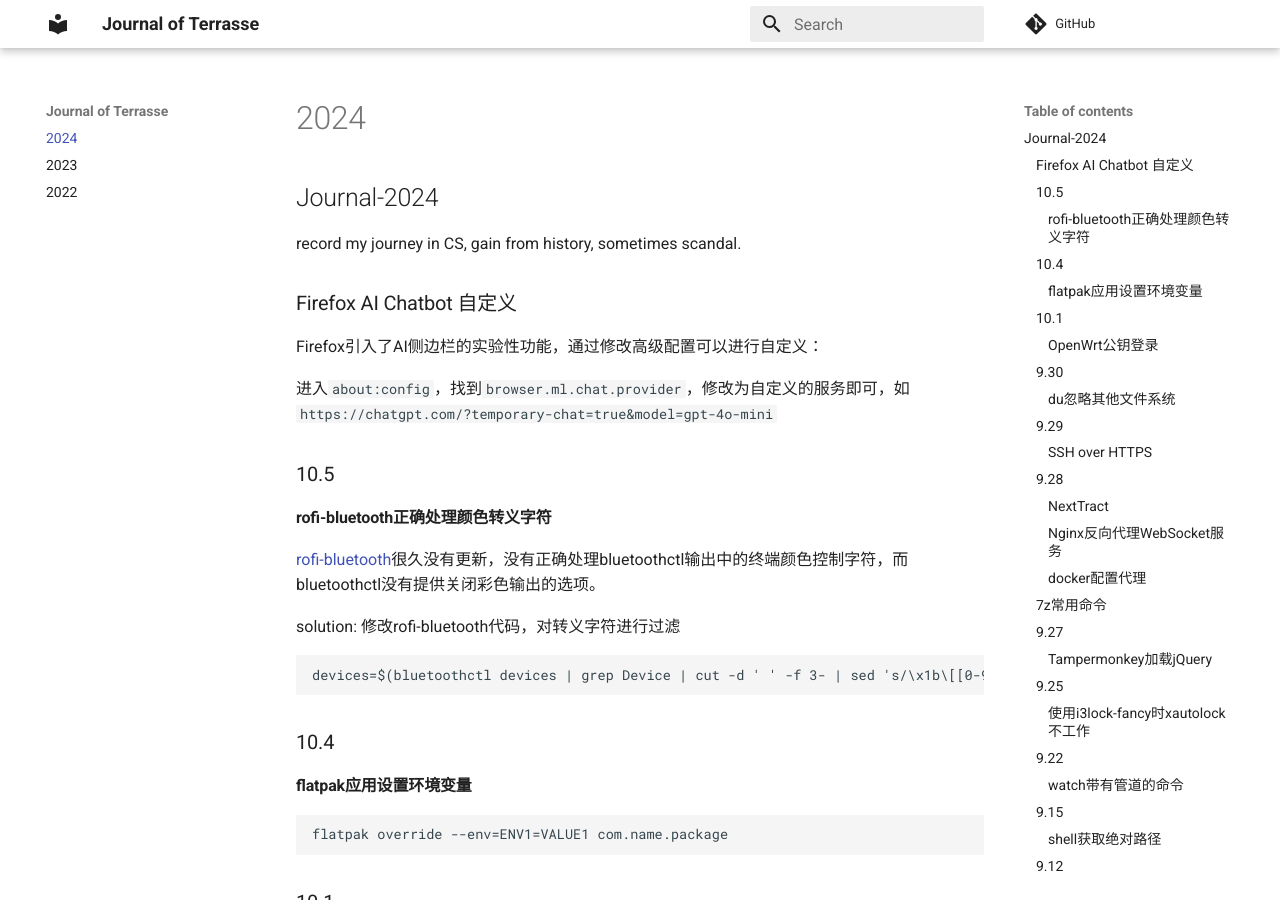
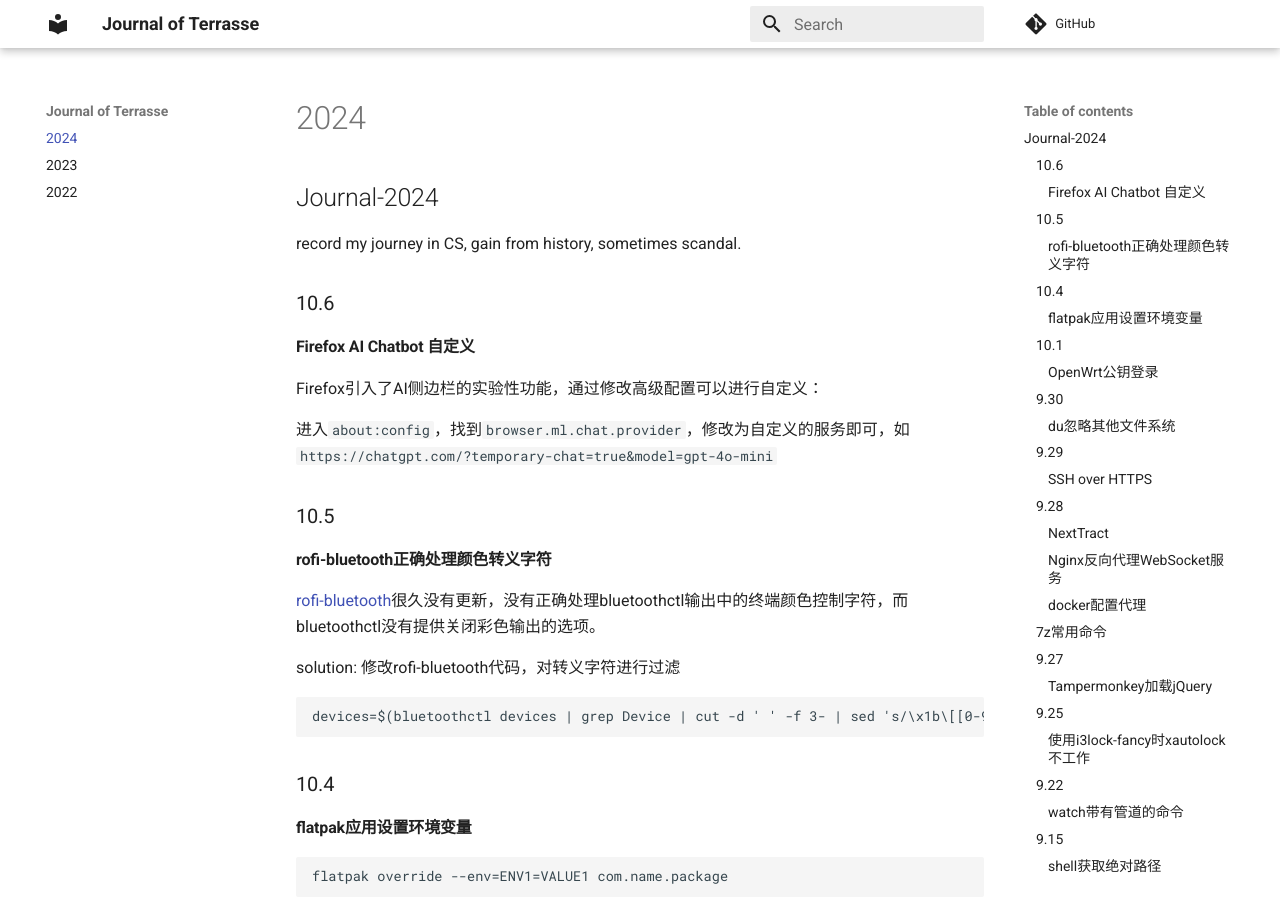
Before and after one commit to Jerry-Terrasse/journal, an MkDocs documentation site: the page built from docs/2024.md, in a window 1280 px wide and 900 px high. Built offline with MkDocs 1.6.1 and Material for MkDocs 9.7.7, drawn with Linux system fonts in a browser that asks for light colours; comment, search, counter and statistics services are not loaded.

Commit message:
update (Sun Oct  6 08:25:57 PM CST 2024)

```diff
--- a/docs/2024.md
+++ b/docs/2024.md
@@ -2,7 +2,9 @@
 
 record my journey in CS, gain from history, sometimes scandal.
 
-### Firefox AI Chatbot 自定义
+### 10.6
+
+#### Firefox AI Chatbot 自定义
 
 Firefox引入了AI侧边栏的实验性功能，通过修改高级配置可以进行自定义：
 
```
